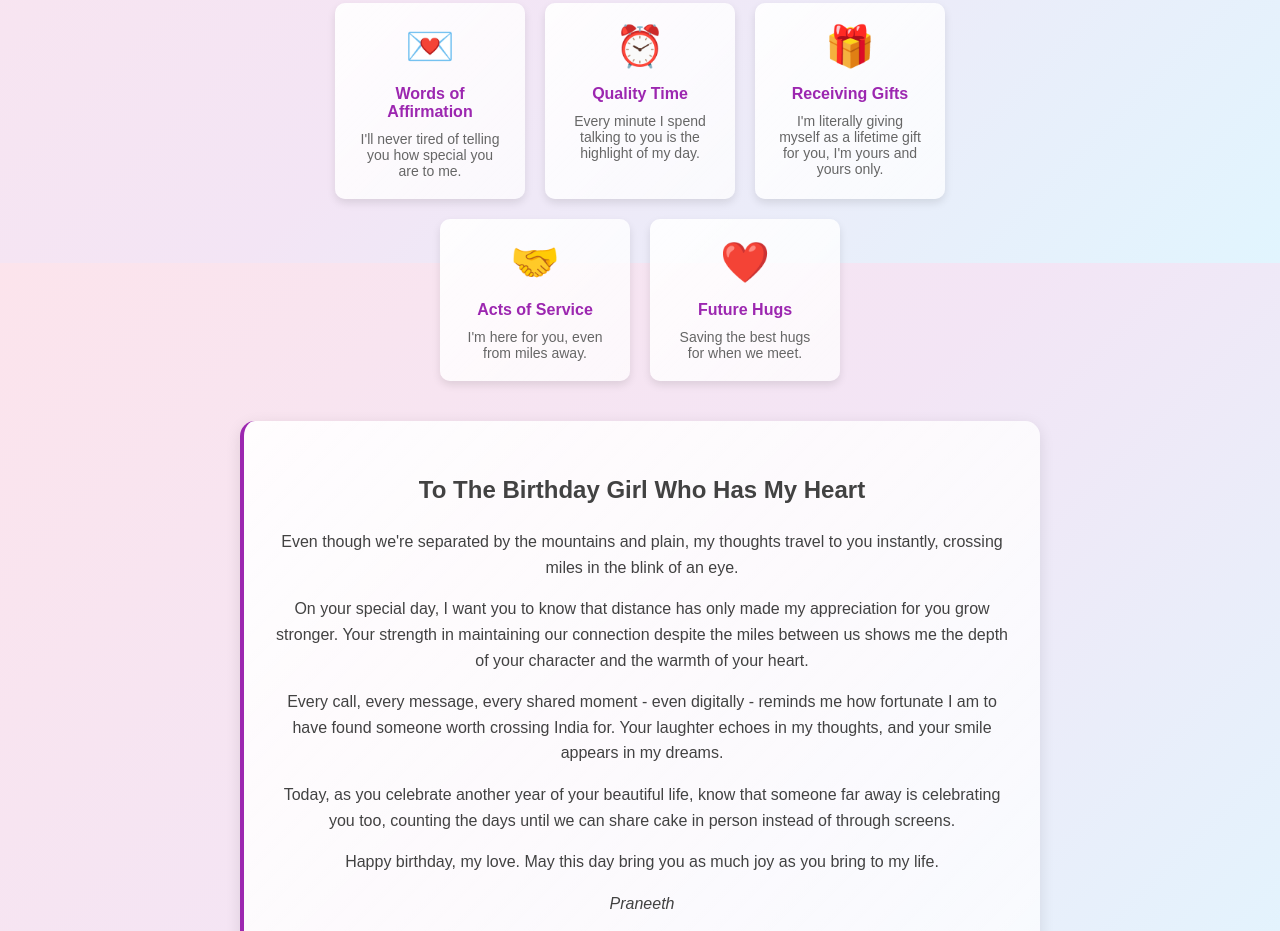
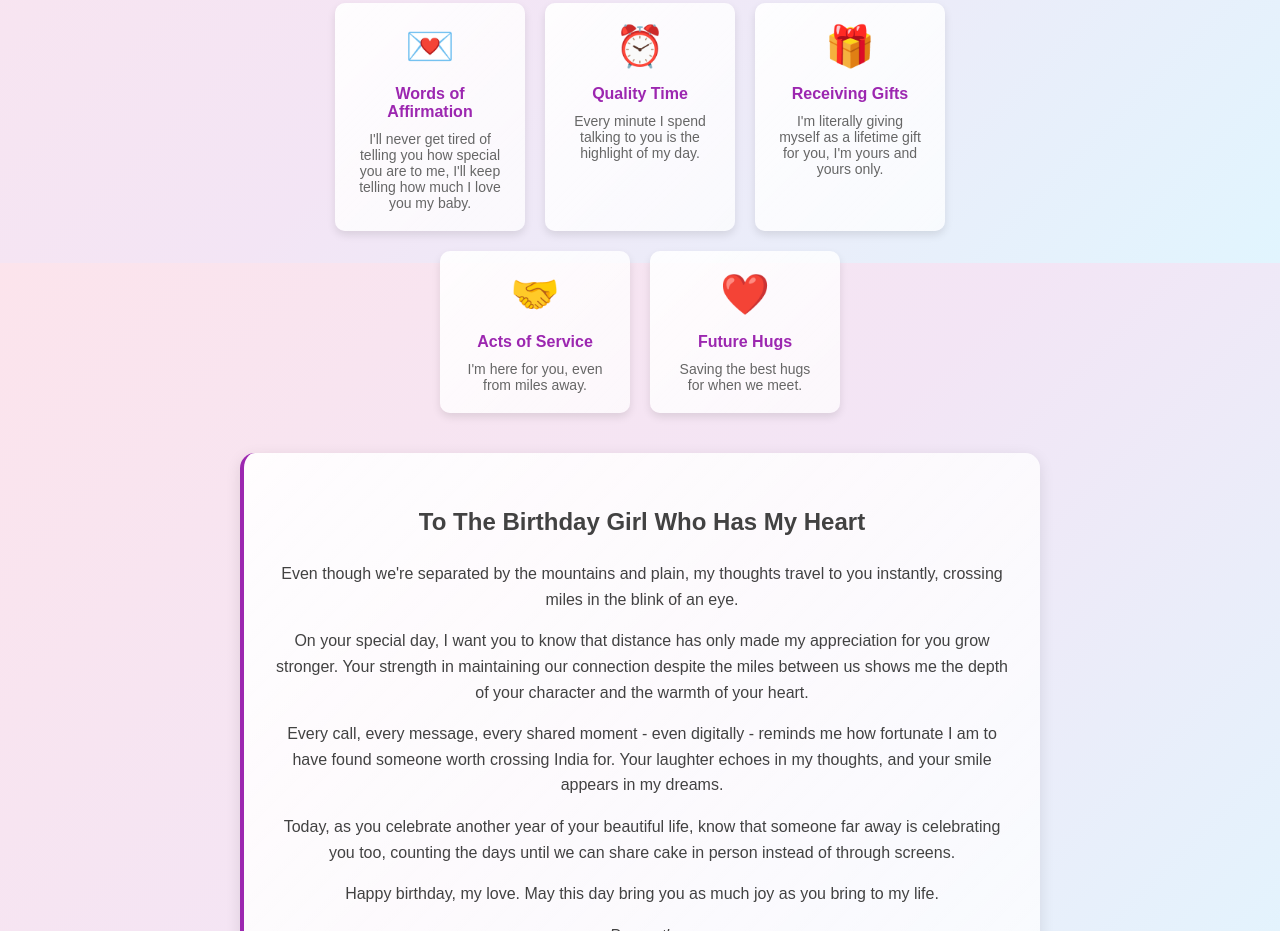
Before and after one commit to praneethshettyy/happy-birthday-arushi, a plain HTML site: page index.html in a window 1280 px wide. Shown: the part 1337-2268 px from the top of the page. Drawn offline with Linux system fonts and the light colour scheme.

Commit message:
content update

```diff
--- a/index.html
+++ b/index.html
@@ -690,7 +690,7 @@
             <div class="love-language">
                 <div class="love-language-icon">💌</div>
                 <h3>Words of Affirmation</h3>
-                <p>I'll never tired of telling you how special you are to me.</p>
+                <p>I'll never get tired of telling you how special you are to me, I'll keep telling how much I love you my baby.</p>
             </div>
 
             <div class="love-language">
```
